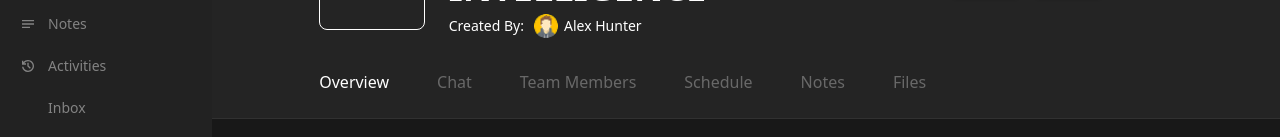
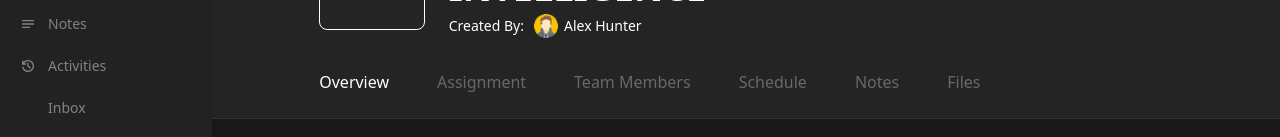
Before and after one commit to XoraForge/collab-web, a Next.js app: page /dashboard/project/ict352-artificial-intelligence in a window 1280 px wide. Shown: the part 188-325 px from the top of the page. Built offline with nearby package versions, Linux system fonts and the light colour scheme; some icons are missing.

Commit message:
refactor: Changed chat to assignment instead

```diff
--- a/components/dashboard/project/Tabs.tsx
+++ b/components/dashboard/project/Tabs.tsx
@@ -12,7 +12,7 @@ export default function Tabs() {
         setIsActive={setCurrentTab}
       />
       <ProjectTab
-        title="Chat"
+        title="Assignment"
         isActive={currentTab}
         setIsActive={setCurrentTab}
       />
```
